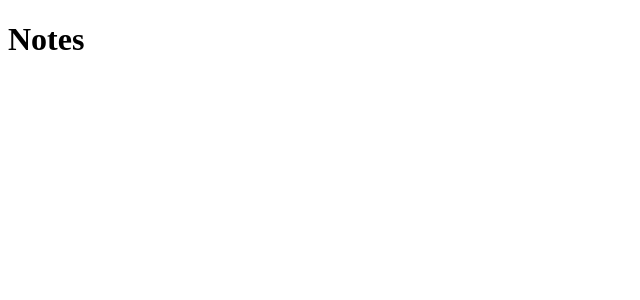
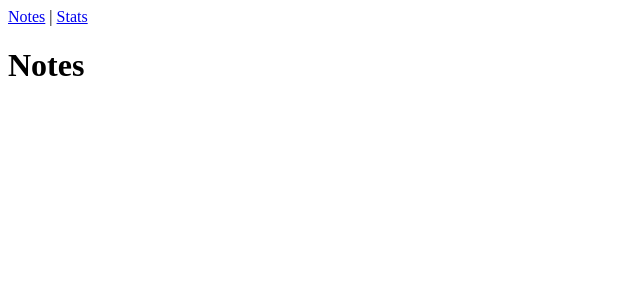
Before and after one commit to queirozdaniel/notedoc, a Vue app: page / in a window 1280 px wide. Shown: the top 300 px of the page, without its empty margins (0-640 px from the left). Built offline with nearby package versions, Linux system fonts and the light colour scheme.

Commit message:
refactor: configured router in a external file

```diff
--- a/src/App.vue
+++ b/src/App.vue
@@ -2,9 +2,9 @@
 </script>
 
 <template>
-  <main>
-    <router-view />
-  </main>
+  <RouterLink to="/">Notes</RouterLink> |
+  <RouterLink to="/stats">Stats</RouterLink>
+  <RouterView />
 </template>
 
 <style>
--- a/src/main.ts
+++ b/src/main.ts
@@ -1,24 +1,7 @@
 import { createApp } from 'vue'
-import { createRouter, createWebHashHistory  } from 'vue-router'
-import ViewNotes from '@/views/ViewNotes.vue'
-import ViewStats from '@/views/ViewStats.vue'
+import router from '@/router'
 import App from './App.vue'
 
-const router = createRouter({
-  history: createWebHashHistory(),
-  routes: [
-    {
-      path: '/',
-      name: 'notes',
-      component: ViewNotes
-    },
-    {
-      path: '/stats',
-      name: 'stats',
-      component: ViewStats
-    },
-  ]
-})
 
 createApp(App)
 .use(router)
--- /dev/null
+++ b/src/router/index.ts
@@ -0,0 +1,23 @@
+import { createRouter, createWebHashHistory  } from 'vue-router'
+import ViewNotes from '@/views/ViewNotes.vue'
+import ViewStats from '@/views/ViewStats.vue'
+
+const routes =  [
+  {
+    path: '/',
+    name: 'notes',
+    component: ViewNotes
+  },
+  {
+    path: '/stats',
+    name: 'stats',
+    component: ViewStats
+  },
+]
+
+const router = createRouter({
+  history: createWebHashHistory(),
+  routes
+})
+
+export default router
```
